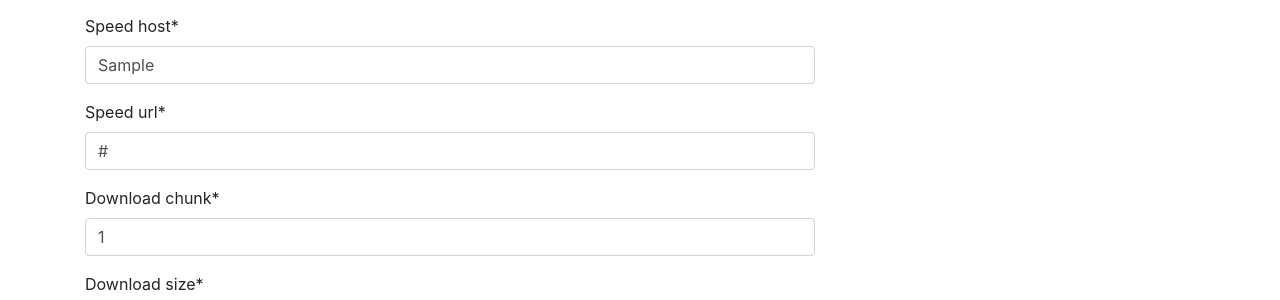
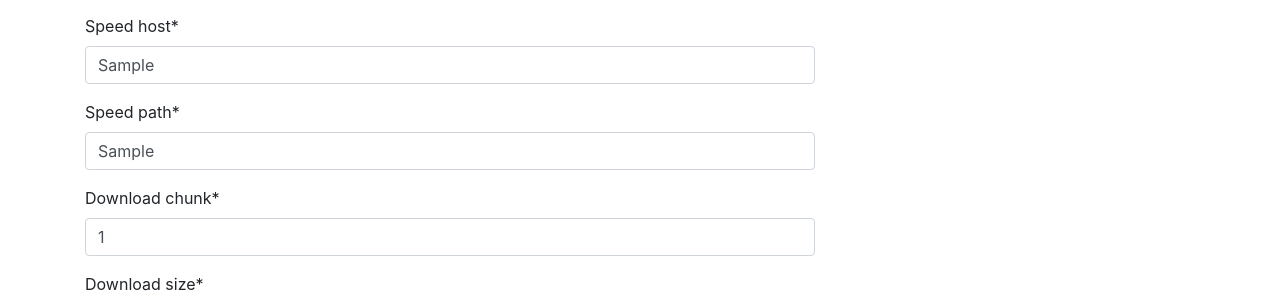
Before and after one commit to gowinder/cloudflare_ip_to_clashconfig, a Django app: page /job_setting/1/update/ in a window 1280 px wide. Shown: the part 791-1091 px from the top of the page. Run offline with Django 3.2, Linux system fonts and the light colour scheme; tables that the repository leaves empty hold one stand-in row (values such as "Sample post"); some libraries are stand-ins or nearby versions.

Commit message:
fix default home page cannot show new tasks fix models

```diff
--- a/mysite/tester/models.py
+++ b/mysite/tester/models.py
@@ -17,7 +17,7 @@
     ping_count = models.IntegerField(default=3)
     speed_test_count = models.IntegerField(default=3)
     speed_host = models.CharField(default='speed.cloudflare.com', max_length=255)
-    speed_url = models.CharField(default='/__down?bytes=1000000000', max_length=255)
+    speed_path = models.CharField(default='/__down?bytes=1000000000', max_length=255)
     download_chunk = models.IntegerField(default=1024)
     download_size = models.IntegerField(default=10485760)
     download_time = models.IntegerField(default=10)
@@ -34,7 +34,7 @@
     oc_use_ip = models.IntegerField(default=3)
     oc_uuid = models.UUIDField(default=uuid.uuid4)
     oc_ws_path = models.CharField(max_length=255)
-    oc_host = models.CharField(max_length=16)
+    oc_host = models.CharField(max_length=255)
     oc_alert_id = models.IntegerField(default=3)
 
     def __str__(self):
@@ -56,7 +56,7 @@
         test['ping_count'] = self.ping_count
         test['speed_test_count'] = self.speed_test_count
         test['host'] = self.speed_host
-        test['url'] = self.speed_url
+        test['path'] = self.speed_path
         test['download_chunk'] = self.download_chunk
         test['download_size'] = self.download_size
         test['download_time'] = self.download_time
--- a/mysite/tester/templates/tester/home.html
+++ b/mysite/tester/templates/tester/home.html
@@ -1,10 +1,12 @@
 {% extends "tester/base.html" %}
 {% block content %}
+{% if job_env.activate_job_setting != -1 and job_env.activate_open_clash_template != -1 %}
 <a class="btn btn-primary" data-toggle="tooltip"
   data-placement="top" title="Tooltip on top"
   href="{% url 'start-tester-task' job_env.activate_job_setting job_env.activate_open_clash_template %}">
   Start new tester task
 </a>
+{% endif %}
 {% for setting in settings %}
 <article class="media content-section">
   <div class="media-body">
--- a/mysite/tester/views.py
+++ b/mysite/tester/views.py
@@ -57,7 +57,7 @@
         return super().form_valid(form)
 
     def get_success_url(self):
-        return reverse_related('')
+        return reverse_related('/')
 
 
 class JobSettingUpdateView(UserPassesTestMixin, UpdateView):
```
Also changed, not shown: mysite/tester/migrations/0005_auto_20201029_1118.py (added), mysite/tester/migrations/0006_auto_20201029_1144.py (added).
